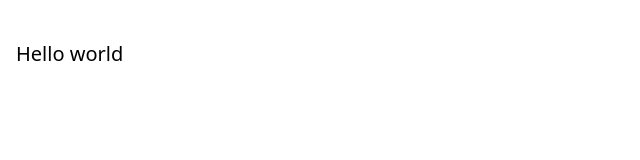
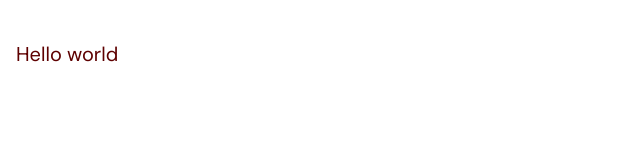
Before and after one commit to maftoohi/Evogym, a React (Vite) app: page / in a window 1280 px wide. Shown: the top 160 px of the page, without its empty margins (0-640 px from the left). Built offline with nearby package versions, Linux system fonts and the light colour scheme.

Commit message:
add custom classes

```diff
--- a/src/index.css
+++ b/src/index.css
@@ -4,3 +4,14 @@
 @tailwind base;
 @tailwind components;
 @tailwind utilities;
+
+
+html,
+body,
+#root,
+.app {
+    height: 100%;
+    width: 100%;
+    font-family: "DM Sans", sans-serif;
+    @apply text-gray-500
+}
```
